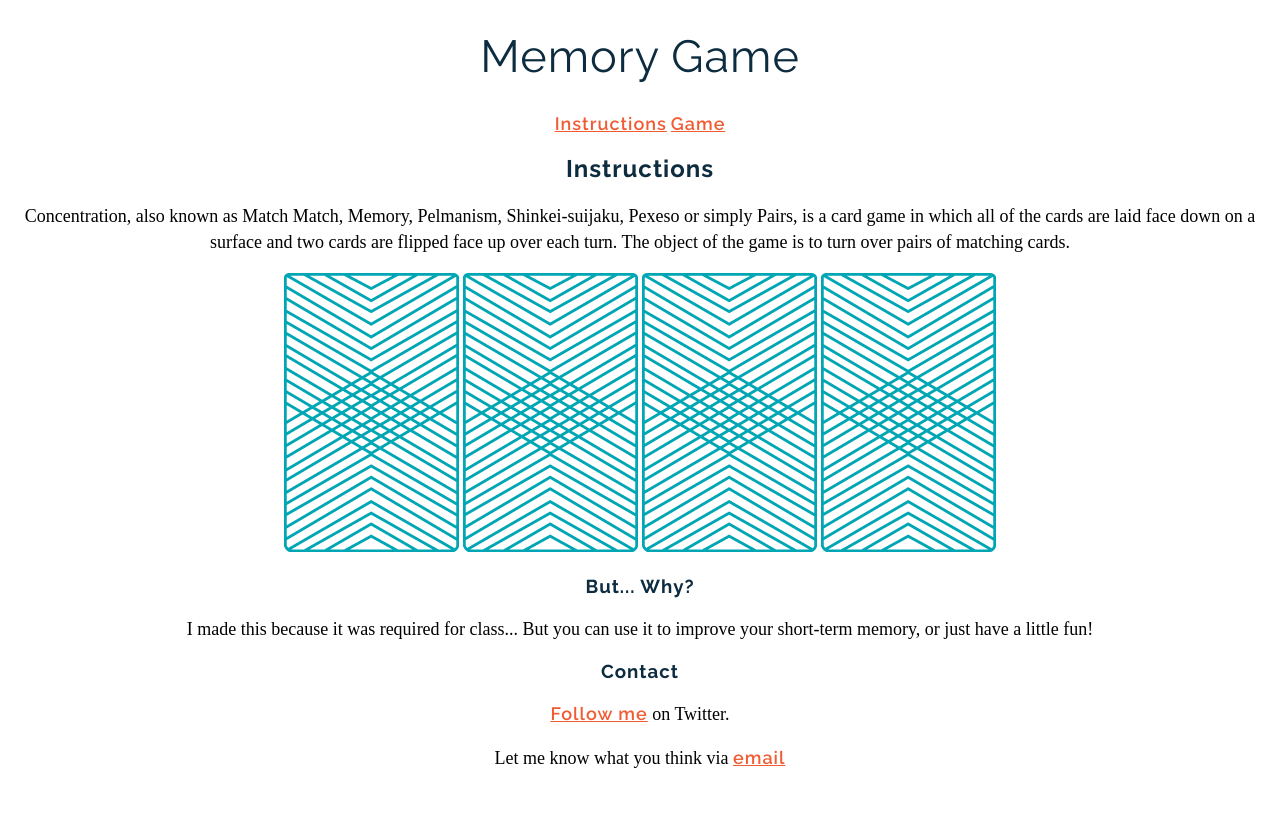
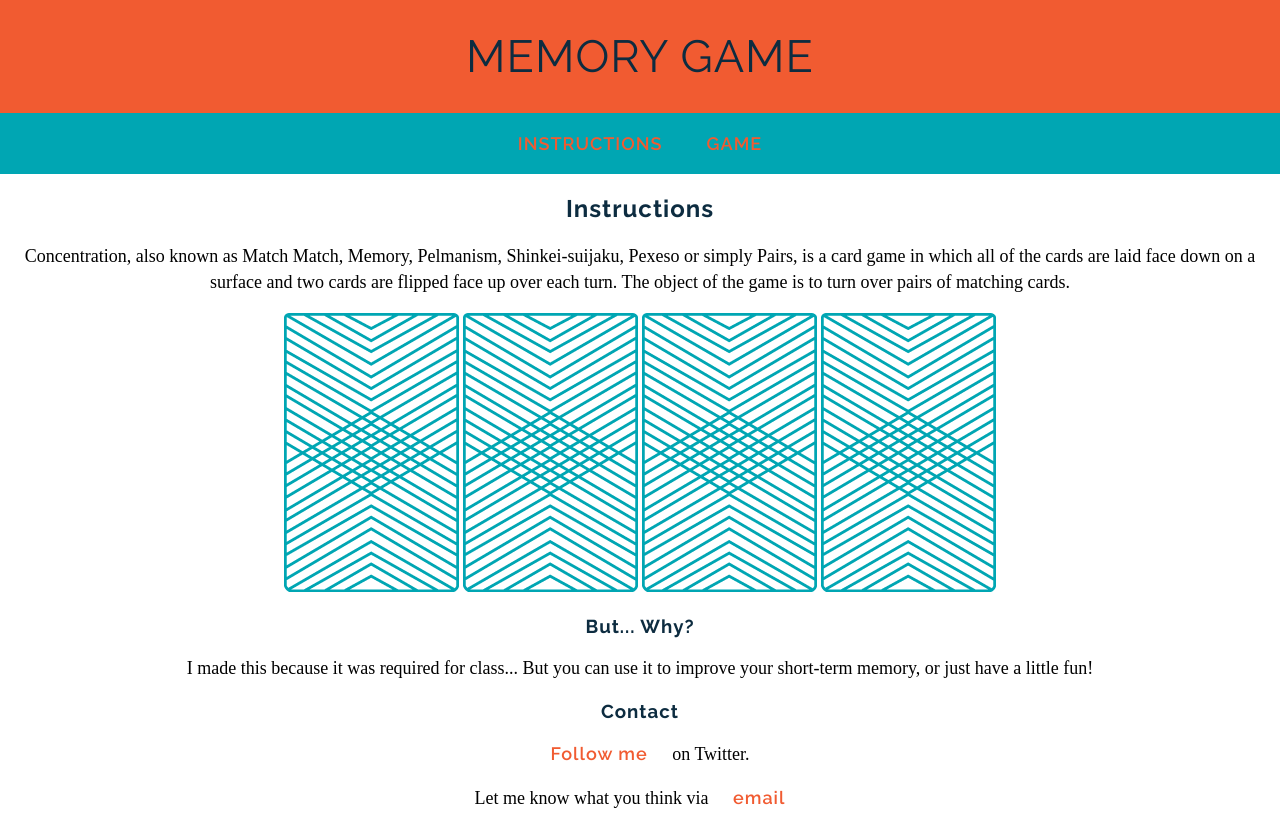
Before and after one commit to rickytranmer/wdi-fundamentals-memorygame, a plain HTML site: page index.html in a window 1280 px wide. Before the commit the page ends 800 px from the top, so only its background shows below. Drawn offline with Linux system fonts and the light colour scheme; a web font is replaced by a local one.

Commit message:
added semantic tags, css text formatting changes

```diff
--- a/css/style.css
+++ b/css/style.css
@@ -1,5 +1,6 @@
 body {
 	text-align: center;
+	margin: 0;
 }
 h1 {
 	font-family: "Raleway", sans-serif;
@@ -7,6 +8,8 @@ h1 {
 	letter-spacing: 1px;
 	font-weight: 400;
 	font-size: 45px;
+	margin: 0;
+	text-transform: uppercase;
 }
 h2 {
 	font-family: "Raleway", sans-serif;
@@ -33,4 +36,16 @@ a {
 	letter-spacing: 1px;
 	font-weight: 600;
 	font-size: 18px;
+	margin: 0 20px;
+	text-decoration: none;
 }
+header {
+	background-color: #F15B31;
+	padding: 30px 20px;
+}
+nav {
+	background-color: #00A6B3;
+	padding: 20px 0;
+	text-transform: uppercase;
+	color: white;
+}
--- a/index.html
+++ b/index.html
@@ -6,8 +6,14 @@
 	<title>Memory Card Game</title>
 </head>
 <body>
-	<h1>Memory Game</h1>
-	<a href="#">Instructions</a> <a href="#">Game</a>
+	<header><h1>Memory Game</h1></header>
+
+	<nav>
+		<a href="#">Instructions</a>
+		<a href="#">Game</a>
+	</nav>
+
+	<main>
 		<h2>Instructions</h2>
 		<p>Concentration, also known as Match Match, Memory, Pelmanism, Shinkei-suijaku, Pexeso or simply Pairs, is a card game in which all of the cards are laid face down on a surface and two cards are flipped face up over each turn. The object of the game is to turn over pairs of matching cards.</p>
 		<div>
@@ -15,11 +21,15 @@
 			<img src="images/back.png" alt="Queen of Hearts">
 			<img src="images/back.png" alt="King of Diamonds">
 			<img src="images/back.png" alt="King of Hearts">
+		</div>
+	</main>
 
+	<footer>
 		<h3>But... Why?</h3>
 		<p>I made this because it was required for class...  But you can use it to improve your short-term memory, or just have a little fun!</p>
 		<h3>Contact</h3>
 		<p><a href="http://www.twitter.com/RickySoFine">Follow me</a> on Twitter.</p>
 		<p>Let me know what you think via <a href="mailto:rwtranmer@gmail.com">email</a></p>
+	</footer>
 </body>
 </html>
```
Lines whose indentation alone changed are shown as unchanged.
